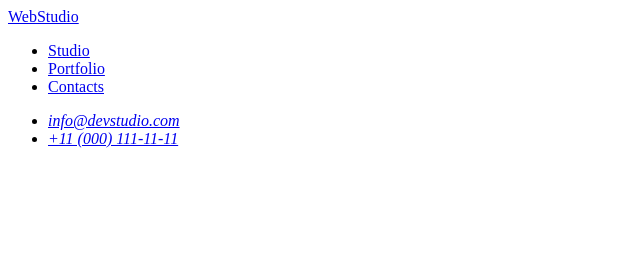
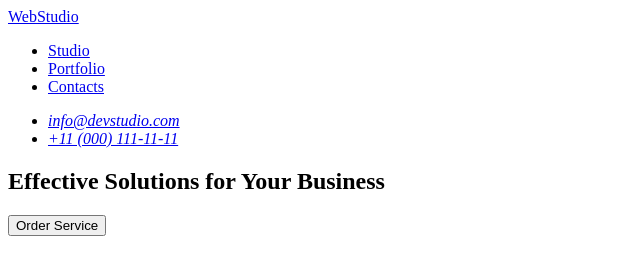
Before and after one commit to rlmgtr/goit-markup-hw-01, a plain HTML site: page index.html in a window 1280 px wide. Shown: the whole page, without its empty margins (0-640 px from the left). Drawn offline with Linux system fonts and the light colour scheme.

Commit message:
section 2 change
followed 7 items

```diff
--- a/index.html
+++ b/index.html
@@ -23,7 +23,12 @@
         </ul>
       </address>
     </header>
-    <main></main>
+    <main>
+      <section>
+        <h1>Effective Solutions for Your Business</h1>
+        <button type="button">Order Service</button>
+      </section>
+    </main>
   </body>
   <footer></footer>
 </html>
```
